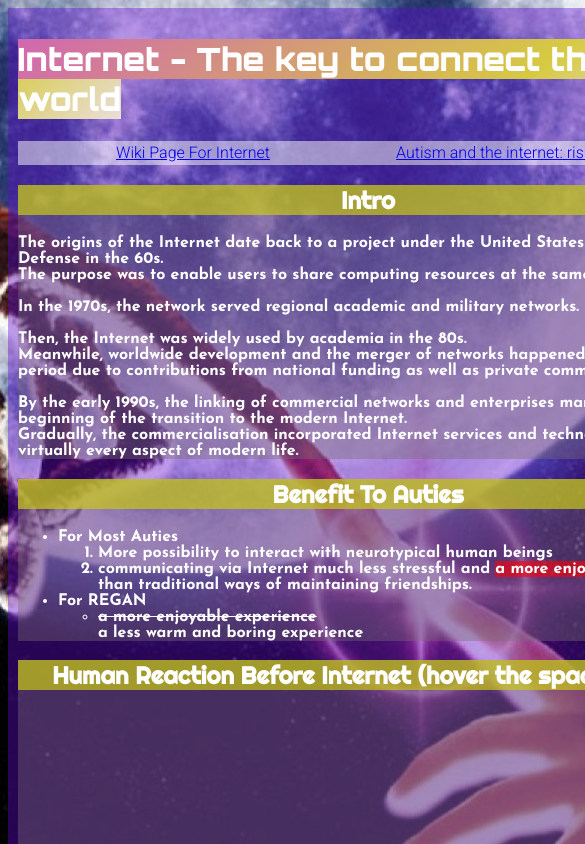
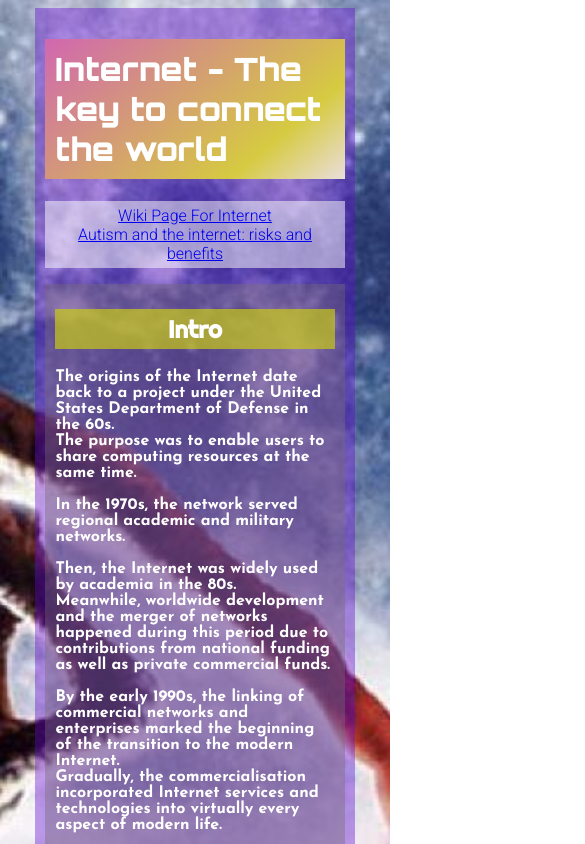
Before and after one commit to hens-virtuella-varld/90sFav, a plain HTML site: page index.html in a window 390 px wide. Shown: the top 844 px of the page, 585 px wide, since content can reach past the window. Drawn offline with Linux system fonts and the light colour scheme; a web font is replaced by a local one.

Commit message:
Add media query feature

```diff
--- a/index.html
+++ b/index.html
@@ -16,11 +16,7 @@
     <body>
         <div class="wrapper">
             <header>
-                <h1>
-                    <span id="grad"
-                        >Internet - The key to connect the world</span
-                    >
-                </h1>
+                <h1>Internet - The key to connect the world</h1>
             </header>
             <nav>
                 <ul>
--- a/styles.css
+++ b/styles.css
@@ -1,6 +1,6 @@
 body {
     background-image: url('images/background.jpeg');
-    background-size: auto;
+    background-size: cover;
     background-repeat: no-repeat;
     background-position: center;
     color: #fff;
@@ -8,7 +8,7 @@ body {
 }
 
 .wrapper {
-    width: 700px;
+    width: 80%;
     margin: 0 auto;
     background-color: rgba(99, 11, 208, 0.4);;
     padding: 10px;
@@ -19,7 +19,8 @@ body {
 }
 
 .image-hover img {
-    width: 300px;
+    /* width: 300px; */
+    width: 80%;
     opacity: 0;
 }
 
@@ -28,16 +29,10 @@ body {
 }
 
 
-
-#grad {
-    height: 200px;
-    /* background-color: red; For browsers that do not support gradients */
+h1 {
+    font-family: 'Orbitron', sans-serif;
+    padding: 10px;
     background-image: linear-gradient(140deg, #d167b0 0%, #d6ca41 75%, #EADEDB 100%);
-}
-
-h1 span{
-    font-family: 'Orbitron', sans-serif;
-    background-color:  rgba(239, 55, 55, 0.7);
 }
 
 nav {
@@ -49,12 +44,17 @@ nav {
 section {
     background-color: rgba(117, 108, 113, 0.4);
     font-family: 'Josefin Sans', sans-serif;
+    padding: 5px 10px;
+}
 
+section ul {
+    width: 80%;
 }
 
 
 h2 {
     font-family: 'Righteous', cursive;
+    padding: 5px;
     text-align: center;
     background-color:  rgba(201, 201, 22, 0.7);
 }
@@ -75,15 +75,18 @@ footer {
 }
 
 
-
 nav ul{
     list-style-type: none;
-    padding: 0;
+    padding: 5px;
     display: flex;
+    flex-direction: column;
+    align-items: center;
 }
 
-nav li {
-    width: 50%;
-    height: 20px;
-    padding: 2px;
+
+
+@media (min-width: 900px) {
+    .wrapper {
+            width: 750px;
+        }
 }
```
